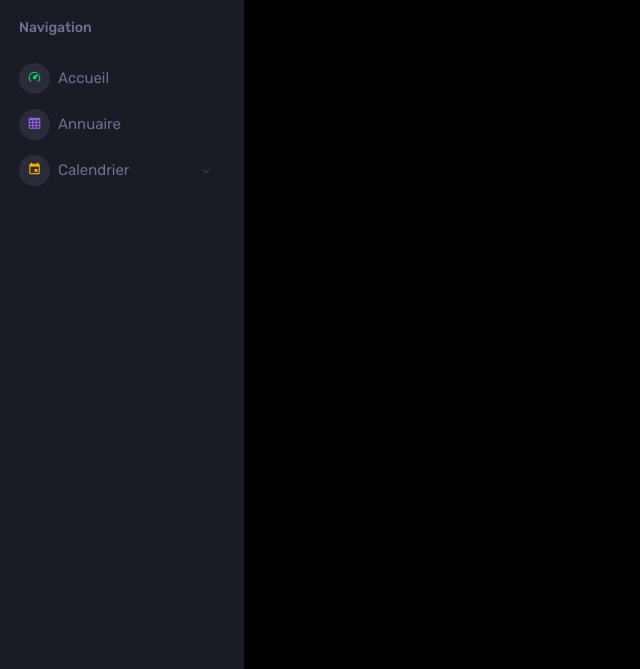
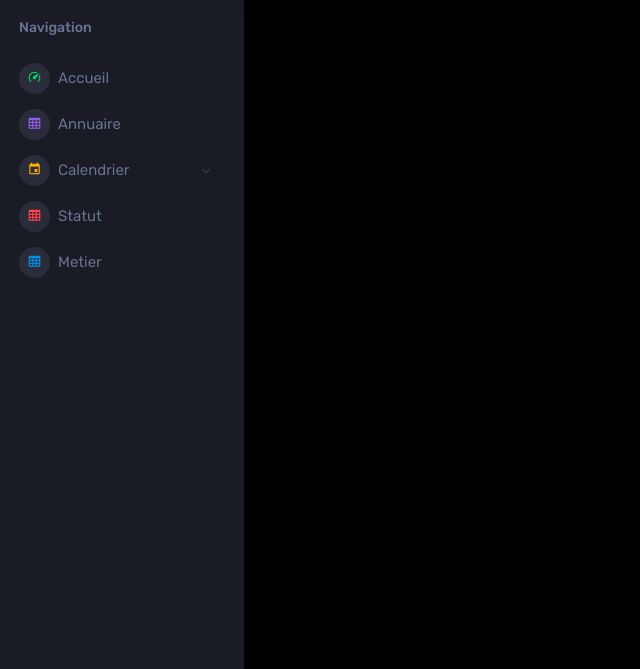
Before and after one commit to HRVNoa/AppliWebBananerie, a Symfony app: template templates/index/index.html.twig in a window 1280 px wide. Shown: the part 70-739 px from the top of the page, without its empty margins (0-640 px from the left). Run offline with Twig, Linux system fonts and the light colour scheme; the template is opened without the code that fills it, so the values that code supplies are empty; some libraries are stand-ins or nearby versions.

Commit message:
Ajout lien dans la navbar

```diff
--- a/templates/base.html.twig
+++ b/templates/base.html.twig
@@ -42,7 +42,7 @@
                 </a>
             </li>
             <li class="nav-item menu-items">
-                <a class="nav-link" href="/annuaire">
+                <a class="nav-link" href="/independant/lister">
               <span class="menu-icon">
                 <i class="mdi mdi-table-large"></i>
               </span>
@@ -64,6 +64,22 @@
                         <li class="nav-item"> <a class="nav-link" href="{{ asset("design/pages/ui-features/typography.html")}}">Salle de Montage</a></li>
                     </ul>
                 </div>
+            </li>
+            <li class="nav-item menu-items">
+                <a class="nav-link" href="/statut/lister">
+              <span class="menu-icon">
+                <i class="mdi mdi-table-large"></i>
+              </span>
+                    <span class="menu-title">Statut</span>
+                </a>
+            </li>
+            <li class="nav-item menu-items">
+                <a class="nav-link" href="/metier/lister">
+              <span class="menu-icon">
+                <i class="mdi mdi-table-large"></i>
+              </span>
+                    <span class="menu-title">Metier</span>
+                </a>
             </li>
         </ul>
     </nav>
```
